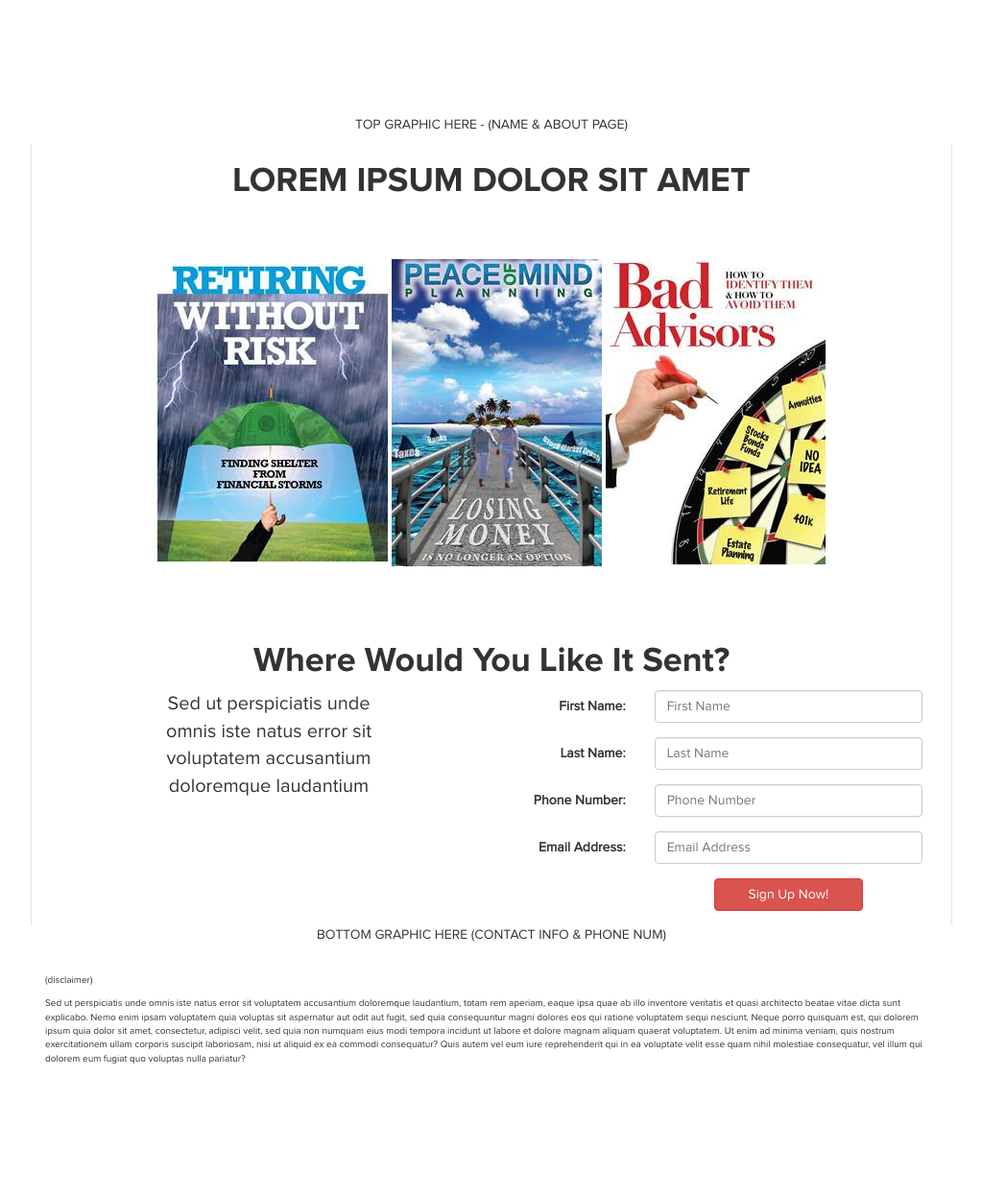
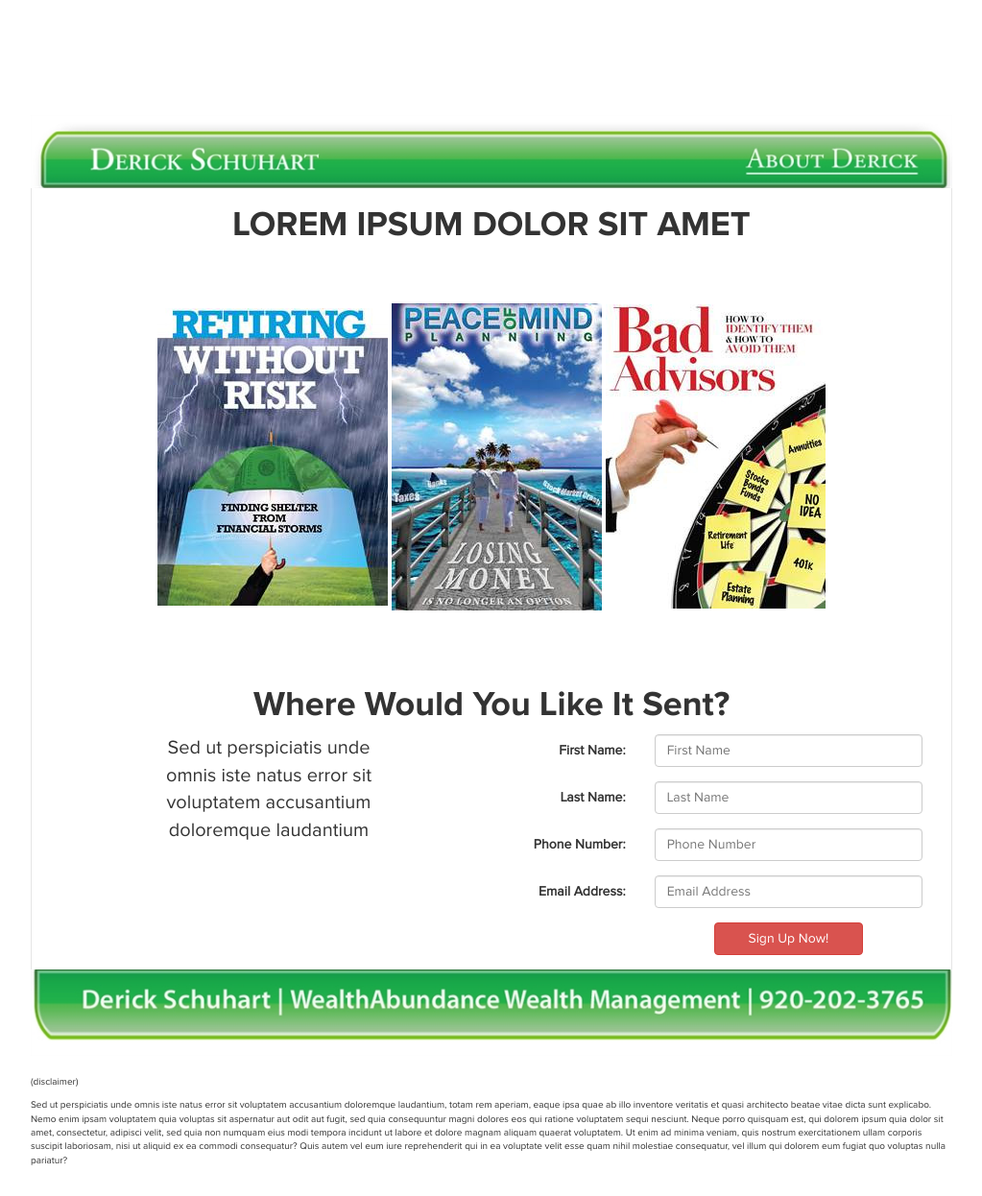
Before and after one commit to acr13/freezing-octo-wight, a plain HTML site: page 2/index.html in a window 1280 px wide. Shown: the whole page at 96% size, without its empty margins (128-1151 px from the left). Before the commit the page ends 1140 px from the top, so only its background shows below. Drawn offline with nearby package versions, Linux system fonts and the light colour scheme.

Commit message:
header and footer images on template 2

```diff
--- a/2/index.html
+++ b/2/index.html
@@ -22,8 +22,8 @@
   <div class="container white-back page-wrapper">
 
     <div class="row">
-      <div class="col-sm-12 graphic">
-        <p>TOP GRAPHIC HERE - (NAME & ABOUT PAGE)</p>
+      <div class="col-sm-12 graphic" style="padding:0;">
+        <img src="images/header.jpg" width="960">
       </div>
     </div>
 
@@ -85,8 +85,8 @@
     </div>
 
     <div class="row">
-      <div class="col-sm-12 graphic">
-        <p>BOTTOM GRAPHIC HERE (CONTACT INFO &amp; PHONE NUM)</p>
+      <div class="col-sm-12 graphic" style="padding:0;">
+        <img src="images/footer.jpg" width="960"
       </div>
     </div>
 
```
Also changed, not shown: 2/images/footer.jpg (added), 2/images/header.jpg (added).
